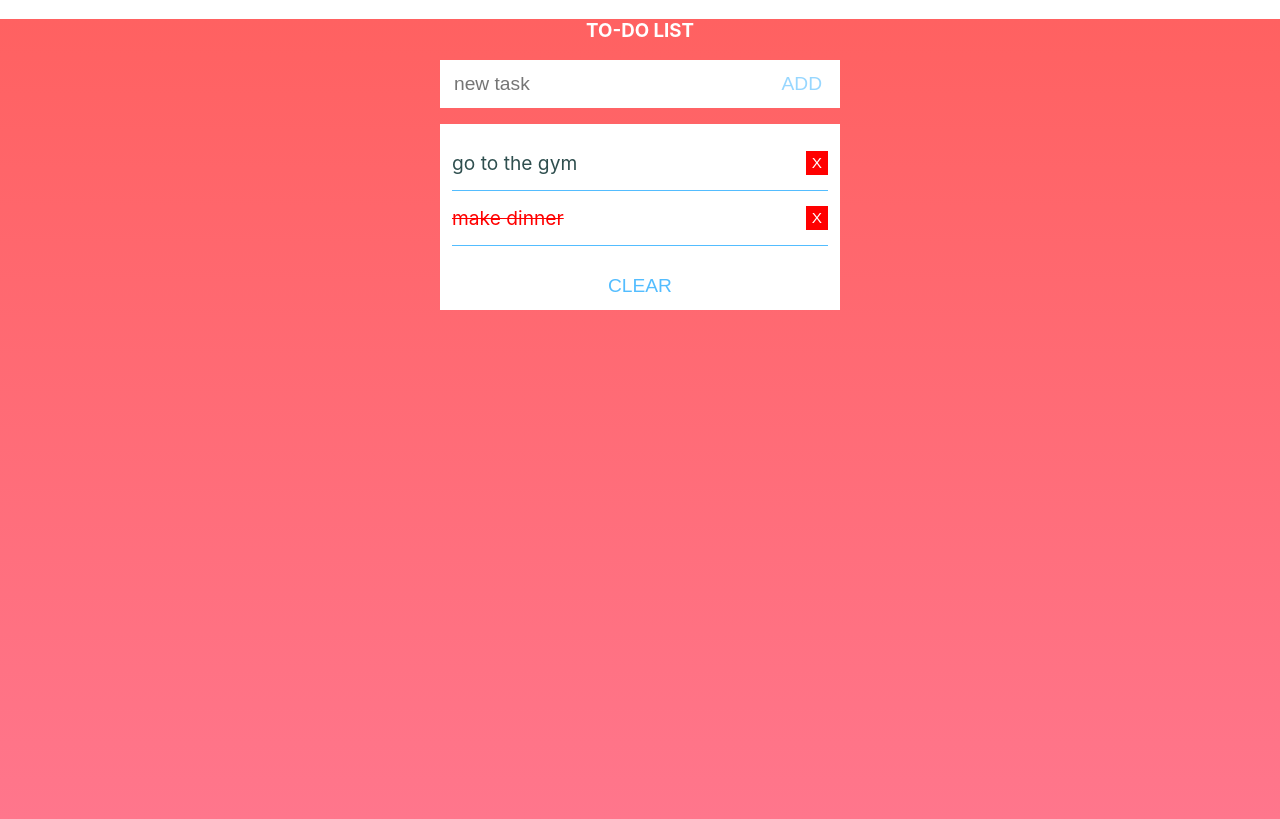
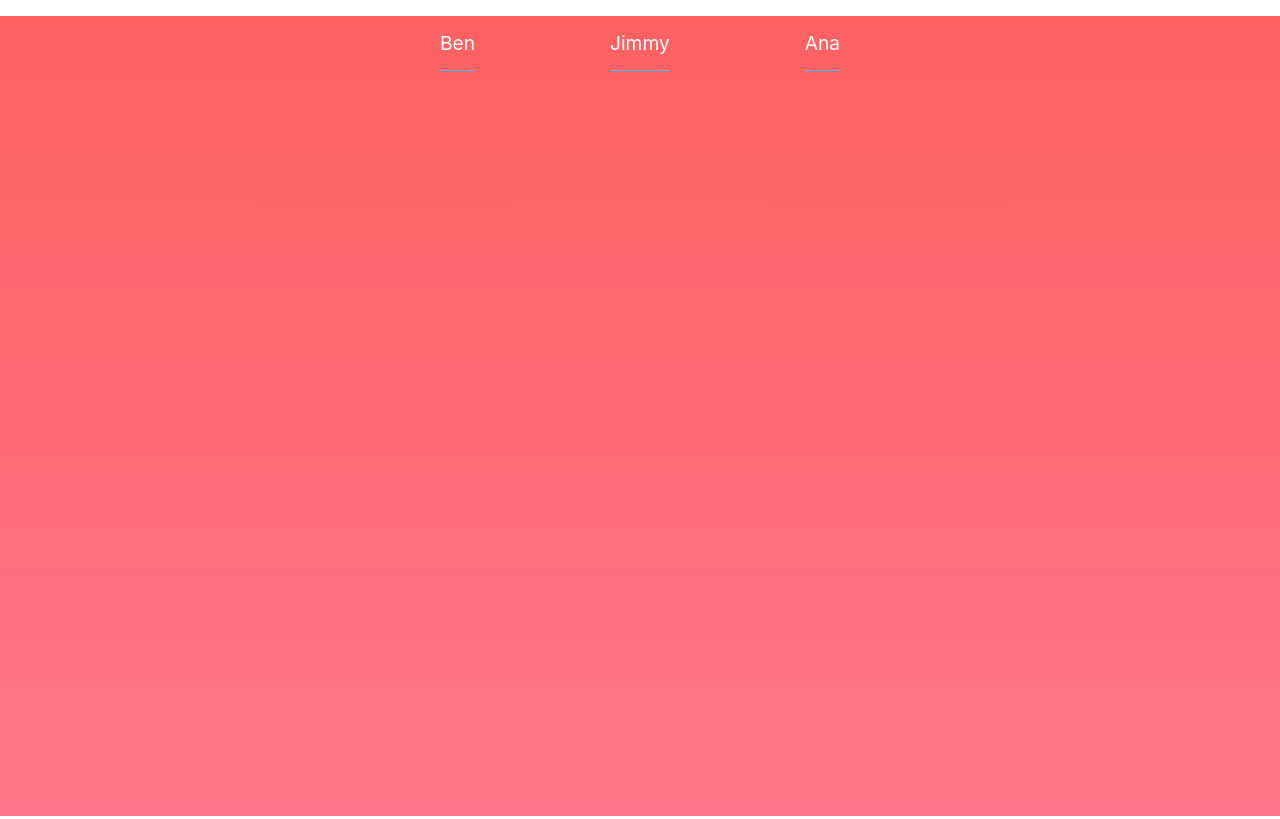
Before and after one commit to goncalolourenco/react-lesson, a React (Create React App) app: page / in a window 1280 px wide. Built offline with nearby package versions, Linux system fonts and the light colour scheme.

Commit message:
stating hooks

```diff
--- a/src/App.js
+++ b/src/App.js
@@ -1,11 +1,11 @@
-import React from "react";
-import "./App.css";
-import TodosList from "./Todos/List/List";
+import React from 'react';
+import './App.css';
+import TodosPage from './pages/TodosPage';
 
 function App() {
   return (
     <div className='App'>
-      <TodosList />
+      <TodosPage />
     </div>
   );
 }
--- a/src/Todos/List/List.js
+++ b/src/Todos/List/List.js
@@ -1,28 +1,24 @@
-import React from "react";
-import { nextId } from "../../utils";
-import "./List.css";
-import TodoItem from "../Items/Item";
-import client from "../../client";
+import React from 'react';
+import { nextId } from '../../utils';
+import './List.css';
+import TodoItem from '../Items/Item';
+import client from '../../client';
 
-
-const dummyUserId = 1;
-
-function TodosList() {
-  const [newTodo, setNewTodo] = React.useState("");
+function TodosList({ user }) {
+  const [newTodo, setNewTodo] = React.useState('');
   const [todos, setTodos] = React.useState([]);
   const [isLoading, setIsLoading] = React.useState(false);
 
   React.useEffect(() => {
-    const fetchTodos = async ()=> {
-
+    const fetchTodos = async () => {
       setIsLoading(true);
-      const newTodos = await client.getUserTodos({userId: dummyUserId});
+      const newTodos = await client.getUserTodos({ userId: user.id });
       setTodos(newTodos);
       setIsLoading(false);
-    }
+    };
 
     fetchTodos();
-  }, [])
+  }, [user]);
 
   const handleInputChange = (event) => {
     const { value } = event.target;
@@ -41,38 +37,38 @@ function TodosList() {
         done: false,
       },
     ]);
-    setNewTodo("");
+    setNewTodo('');
   };
 
-  const handleItemClick =(id) => {
-    setTodos((todos)=>
-      todos.map((todo)=> {
-        if(todo.id === id) {
-          return {...todo, done: !todo.done}
+  const handleItemClick = (id) => {
+    setTodos((todos) =>
+      todos.map((todo) => {
+        if (todo.id === id) {
+          return { ...todo, done: !todo.done };
         }
         return todo;
       })
-    )
-  }
+    );
+  };
 
-  const handleRemoveItem =(id)=> {
-   setTodos((todos)=>
-      todos.filter((todo)=> {
-       return todo.id !== id
+  const handleRemoveItem = (id) => {
+    setTodos((todos) =>
+      todos.filter((todo) => {
+        return todo.id !== id;
       })
-   )
-  }
+    );
+  };
 
-  const handleClear =()=> {
-    setTodos([])
-  }
+  const handleClear = () => {
+    setTodos([]);
+  };
 
   React.useEffect(() => {
-    console.log("todos list", todos);
+    console.log('todos list', todos);
   }, [todos]);
 
-  if(isLoading) {
-    return <div>is loading...</div>
+  if (isLoading) {
+    return <div>is loading...</div>;
   }
 
   return (
@@ -94,7 +90,14 @@ function TodosList() {
       <div className='todos-list-container'>
         <ul className='todos-list'>
           {todos.map((todo) => {
-            return <TodoItem key={todo.id} {...todo} onClick={handleItemClick} onRemove={handleRemoveItem}/>;
+            return (
+              <TodoItem
+                key={todo.id}
+                {...todo}
+                onClick={handleItemClick}
+                onRemove={handleRemoveItem}
+              />
+            );
           })}
         </ul>
         {todos.length > 0 && <button onClick={handleClear}>clear</button>}
--- /dev/null
+++ b/src/Todos/Users/Users.js
@@ -0,0 +1,38 @@
+import React from 'react';
+import client from '../../client';
+import './Users.css';
+
+const Users = ({ onClick }) => {
+  const [users, setUsers] = React.useState([]);
+  const [isLoading, setIsLoading] = React.useState(false);
+
+  React.useEffect(() => {
+    const fetchUsers = async () => {
+      setIsLoading(true);
+      const newUsers = await client.getUsers();
+      setUsers(newUsers);
+      setIsLoading(false);
+      console.log('newUsers', newUsers);
+    };
+
+    fetchUsers();
+  }, []);
+
+  if (isLoading) {
+    return <div>Loading...</div>;
+  }
+
+  return (
+    <ul className='user-list'>
+      {users.map((user) => {
+        return (
+          <li className='user-item' key={user.id} onClick={() => onClick(user)}>
+            {user.name}
+          </li>
+        );
+      })}
+    </ul>
+  );
+};
+
+export default Users;
--- /dev/null
+++ b/src/pages/TodosPage.js
@@ -0,0 +1,19 @@
+import React from 'react';
+import TodosList from '../Todos/List/List';
+import Users from '../Todos/Users/Users';
+
+const TodosPage = () => {
+  const [selectedUser, setSelectedUser] = React.useState(null);
+
+  const handleUserClick = (user) => {
+    setSelectedUser(user);
+  };
+  return (
+    <>
+      <Users onClick={handleUserClick} />
+      {selectedUser && <TodosList user={selectedUser} />}
+    </>
+  );
+};
+
+export default TodosPage;
```
